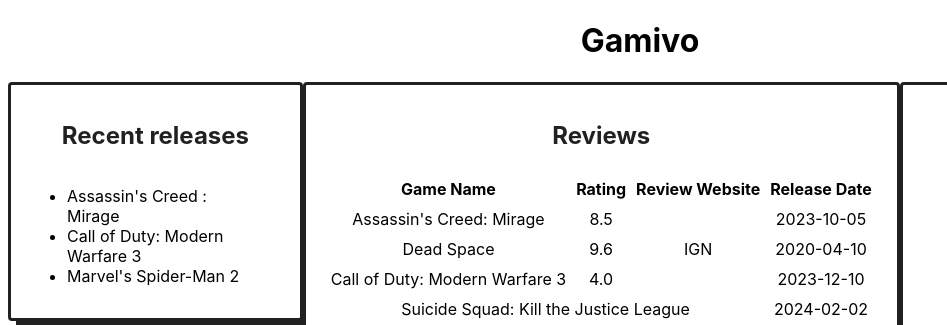
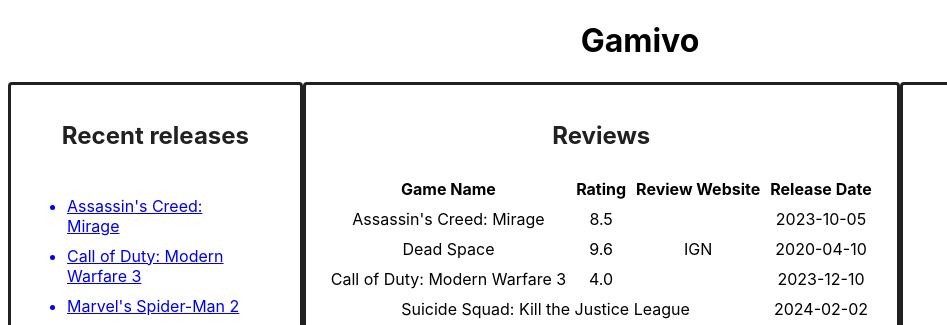
Before and after one commit to LorryGailius/SudokuJS, a plain HTML site: page Lab 3/main.html in a window 1280 px wide. Shown: the top 325 px of the page, 0-947 px from the left. Drawn offline with Linux system fonts and the light colour scheme.

Commit message:
Added href and changed style

```diff
--- a/Lab 3/main.html
+++ b/Lab 3/main.html
@@ -16,9 +16,15 @@
         <h2>Recent releases</h2>
 
         <ul>
-          <li>Assassin's Creed : Mirage</li>
-          <li>Call of Duty: Modern Warfare 3</li>
-          <li>Marvel's Spider-Man 2</li>
+          <a href="https://www.ubisoft.com/en-gb/game/assassins-creed/mirage">
+            <li>Assassin's Creed: Mirage</li>
+          </a>
+          <a href="https://www.callofduty.com/modernwarfare3">
+            <li>Call of Duty: Modern Warfare 3</li>
+          </a>
+          <a href="https://www.marvel.com/games/marvels-spider-man-2">
+            <li>Marvel's Spider-Man 2</li>
+          </a>
         </ul>
       </div>
 
--- a/Lab 3/styles.css
+++ b/Lab 3/styles.css
@@ -1,8 +1,6 @@
 :root {
     --color-signal: white;
     --color-dark: #212121;
-    --color-text: #fab700;
-
     font-family: 'Inter', sans-serif;
 }
 
@@ -18,6 +16,10 @@ header {
 
 ul {
     margin-right: 2rem;
+}
+
+ul li {
+    margin: 10px 0;
 }
 
 .container {
```
